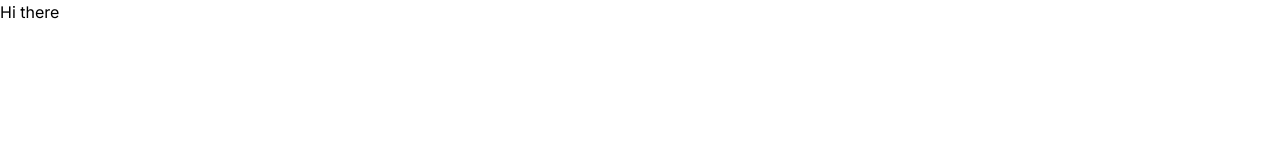
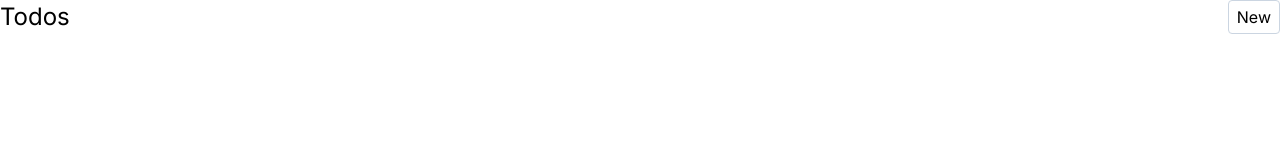
Before and after one commit to chakanevaibhav/my-next-to-do, a Next.js app: page / in a window 1280 px wide. Shown: the top 160 px of the page. Built offline with nearby package versions, Linux system fonts and the light colour scheme.

Commit message:
created new todo component

```diff
--- /dev/null
+++ b/src/app/new/page.tsx
@@ -0,0 +1,7 @@
+import React from "react";
+
+const NewToDo = () => {
+  return <div>NewToDo</div>;
+};
+
+export default NewToDo;
--- a/src/app/page.tsx
+++ b/src/app/page.tsx
@@ -1,5 +1,19 @@
 import Image from "next/image";
+import Link from "next/link";
 
 export default function Home() {
-  return <h1>Hi there</h1>;
+  return (
+    <>
+      <header className="flex justify-between items-center mb-4">
+        <h1 className="text-2xl">Todos</h1>
+        <Link
+          className="border border-slate-300 px-2 py-1 rounded hover:bg-slate-700 focus-within:bg-slate-700 outline-none"
+          href="/new"
+        >
+          New
+        </Link>
+      </header>
+      <ul></ul>
+    </>
+  );
 }
```
